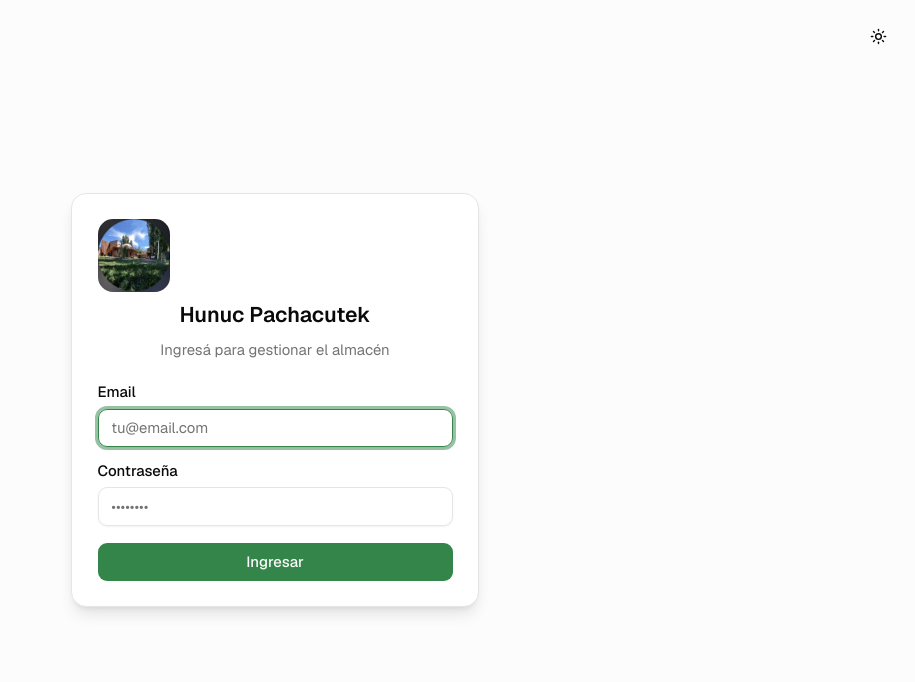
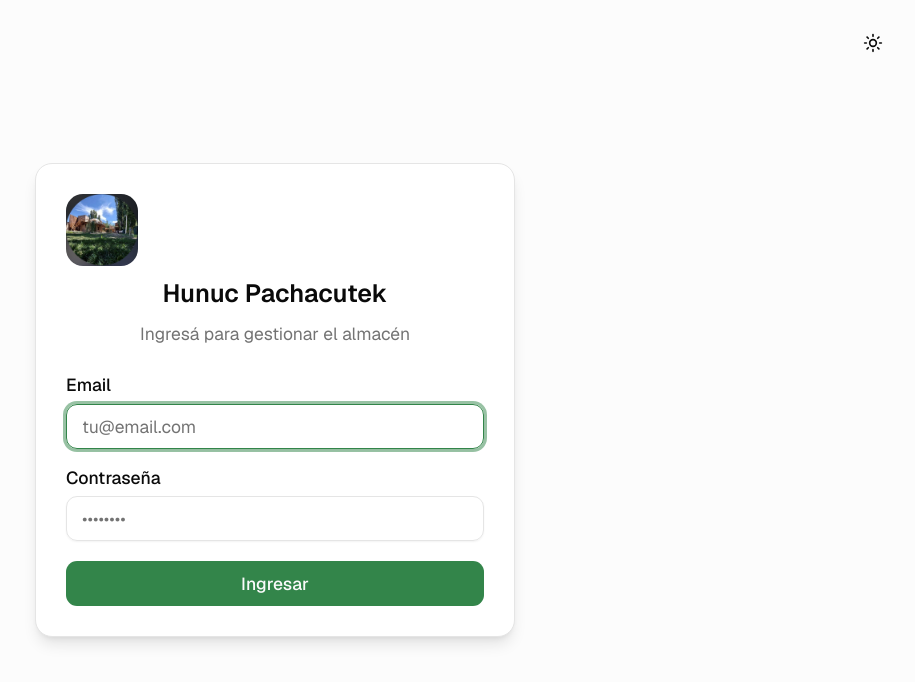
Before and after one commit to javierrojas62/hunuc, a Next.js app: page /login in a window 1280 px wide. Shown: the top 682 px of the page, without its empty margins (365-1280 px from the left). Built offline with nearby package versions, Linux system fonts and the light colour scheme; no server answers.

Commit message:
fix tamaño letra

```diff
--- a/src/app/globals.css
+++ b/src/app/globals.css
@@ -140,7 +140,7 @@
   }
   @media (min-width: 768px) {
     html {
-      font-size: 17px;
+      font-size: 20px;
     }
   }
   /* Tablas y POS: tipografía tabular para alinear precios */
```
